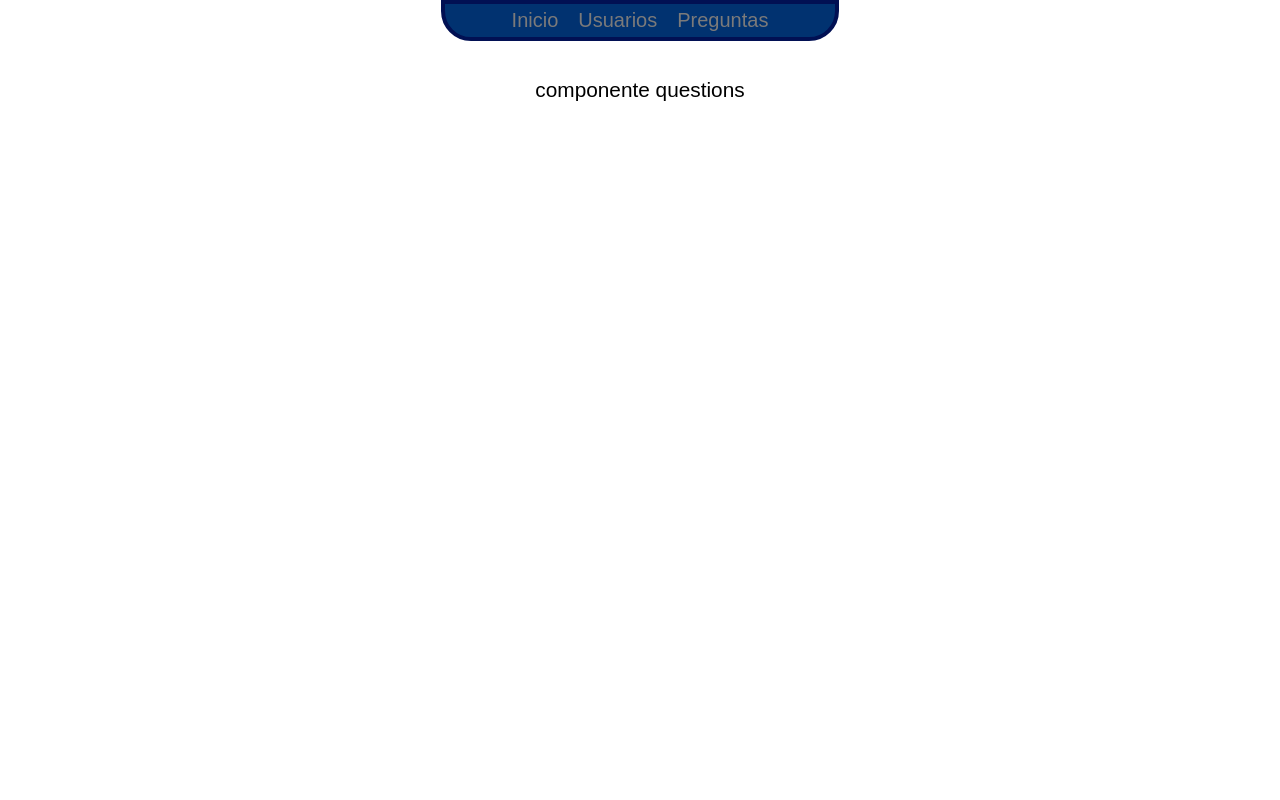
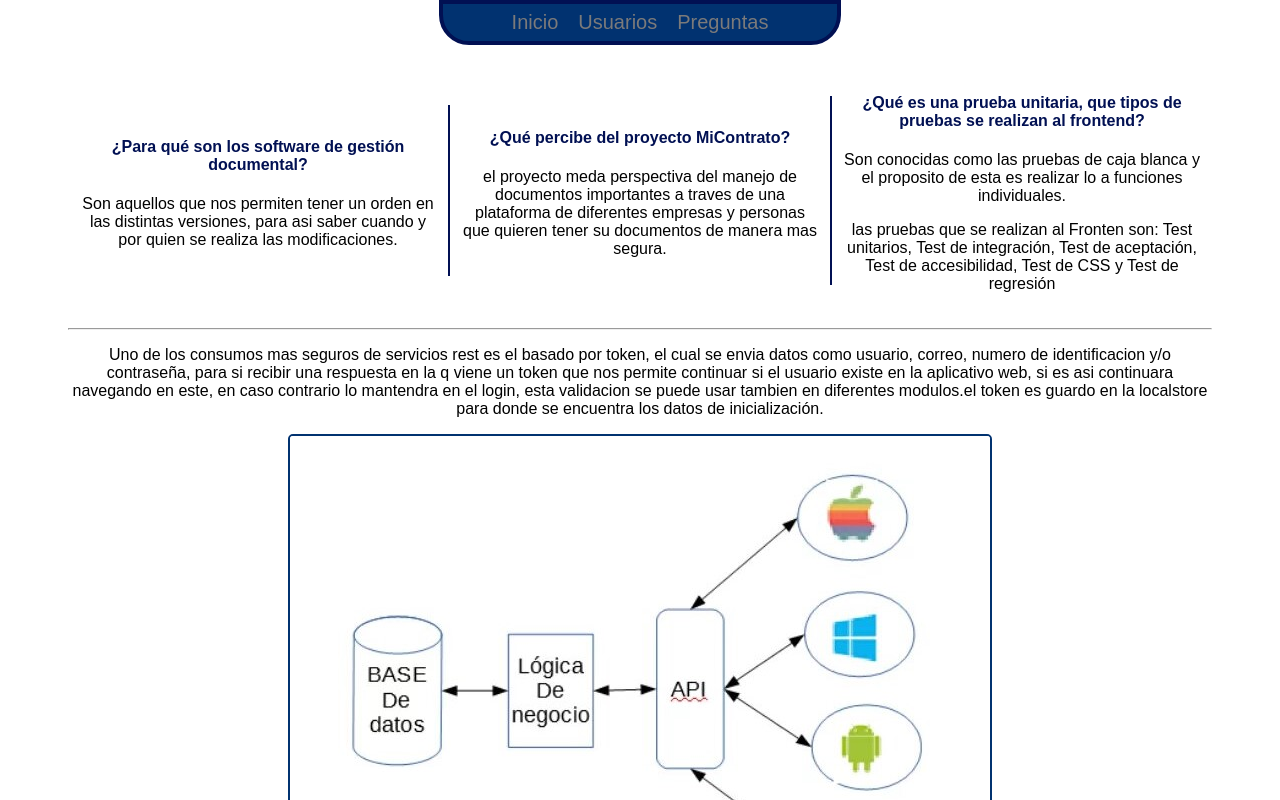
Before and after one commit to Zarmons/Micontrato, a React (Create React App) app: page /preguntas in a window 1280 px wide. Shown: the top 800 px of the page. Built offline with nearby package versions, Linux system fonts and the light colour scheme.

Commit message:
visualizacion de informacion del modulo de preguntas

```diff
--- a/src/assets/layout/home.css
+++ b/src/assets/layout/home.css
@@ -1,14 +1,5 @@
 .container-home {
   padding: 0px 15%;
-}
-
-p {
-  font-size: 1.3rem;
-}
-
-img {
-  width: 300px;
-  height: 300px;
 }
 
 .foto {
--- a/src/assets/layout/menu.css
+++ b/src/assets/layout/menu.css
@@ -4,7 +4,7 @@
 
 .layout-menu {
   width: 30%;
-  padding: 5px;
+  padding: 7px;
   background: #013270;
   border: 4px solid #011053;
   border-radius: 0px 0px 30px 30px;
--- /dev/null
+++ b/src/assets/layout/questions.css
@@ -0,0 +1,11 @@
+.container-questions {
+  margin: 0px 60px;
+}
+.verticalLine {
+  border-right: 2px solid #011053;
+}
+
+.container-ques {
+  width: 33.333%;
+  padding: 1%;
+}
--- a/src/assets/layout/users.css
+++ b/src/assets/layout/users.css
@@ -6,6 +6,8 @@
 img {
   display: inline-block;
   max-width: 100%;
+  border: 2px solid #013270;
+  border-radius: 5px;
 }
 
 strong {
@@ -16,10 +18,6 @@ strong {
   font-style: italic;
 }
 
-img {
-  border: 2px solid #013270;
-  border-radius: 5px;
-}
 
 .container-users {
   width: 20%;
--- a/src/components/Questions.js
+++ b/src/components/Questions.js
@@ -1,11 +1,56 @@
 import React from "react";
+import Api from "../assets/img/api.jpg";
 
 const Questions = () => {
-    return (
-        <div>
-            <p>componente questions</p>
+  return (
+    <div className="container-questions">
+      <div className="center">
+        <div className="verticalLine container-ques">
+          <h4>¿Para qué son los software de gestión documental?</h4>
+          <p>
+            Son aquellos que nos permiten tener un orden en las distintas
+            versiones, para asi saber cuando y por quien se realiza las
+            modificaciones.
+          </p>
         </div>
-    )
-}
+        <div className="verticalLine container-ques">
+          <h4>¿Qué percibe del proyecto MiContrato?</h4>
+          <p>
+            el proyecto meda perspectiva del manejo de documentos importantes a
+            traves de una plataforma de diferentes empresas y personas que
+            quieren tener su documentos de manera mas segura.
+          </p>
+        </div>
+        <div className="container-ques">
+          <h4>
+            ¿Qué es una prueba unitaria, que tipos de pruebas se realizan al
+            frontend?
+          </h4>
+          <p>
+            Son conocidas como las pruebas de caja blanca y el proposito de esta
+            es realizar lo a funciones individuales.
+          </p>
+          <p>
+            las pruebas que se realizan al Fronten son: Test unitarios, Test de
+            integración, Test de aceptación, Test de accesibilidad, Test de CSS
+            y Test de regresión
+          </p>
+        </div>
+      </div>
+      <hr></hr>
+      <p>
+        Uno de los consumos mas seguros de servicios rest es el basado por
+        token, el cual se envia datos como usuario, correo, numero de
+        identificacion y/o contraseña, para si recibir una respuesta en la q
+        viene un token que nos permite continuar si el usuario existe en la
+        aplicativo web, si es asi continuara navegando en este, en caso
+        contrario lo mantendra en el login, esta validacion se puede usar
+        tambien en diferentes modulos.el token es guardo en la localstore para
+        donde se encuentra los datos de inicialización.
+      </p>
+      <img src={Api}></img>
+    </div>
+  );
+};
 
-export default Questions
+export default Questions;
--- a/src/index.css
+++ b/src/index.css
@@ -28,8 +28,12 @@ a:focus {
   text-decoration: none;
 }
 
-h1 {
+h1, h4 {
   color: #011053;
+}
+
+p {
+  font-size: 1rem;
 }
 
 /* helper */
--- a/src/index.js
+++ b/src/index.js
@@ -5,5 +5,6 @@ import './index.css'
 import './assets/layout/menu.css'
 import './assets/layout/users.css'
 import './assets/layout/home.css'
+import './assets/layout/questions.css'
 
 ReactDOM.render(<App />, document.getElementById('root'))
```
Also changed, not shown: src/assets/img/api.jpg (added).
